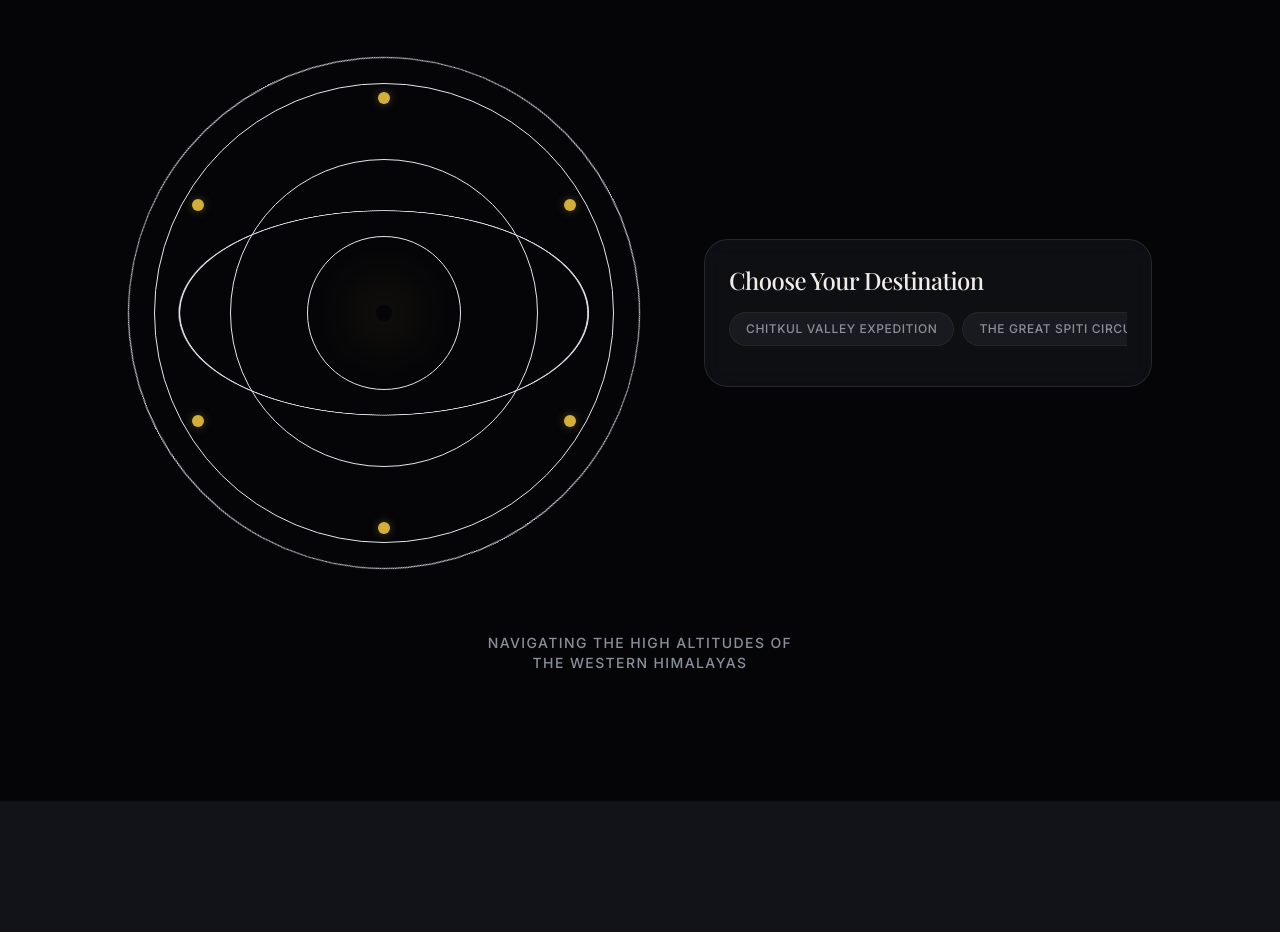
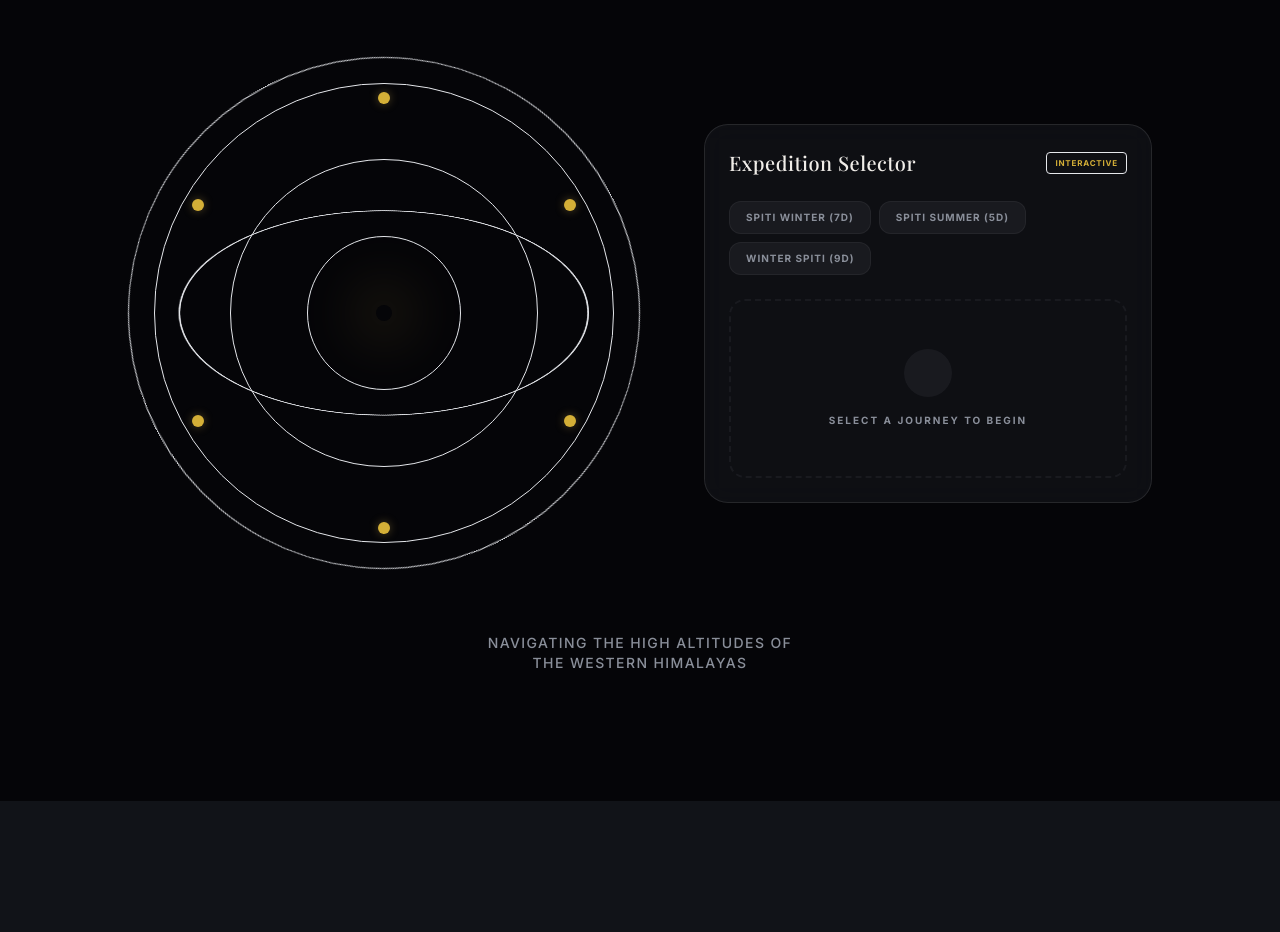
Before and after one commit to coder911i/baspa-tours-and-travels, a Next.js app: page / in a window 1280 px wide. Shown: the part 2520-3452 px from the top of the page. Built offline with nearby package versions, Linux system fonts and the light colour scheme; a web font is replaced by a local one.

Commit message:
fix: sync TripSelector IDs with tours data to resolve loading stuck state

```diff
--- a/src/components/TripSelector.tsx
+++ b/src/components/TripSelector.tsx
@@ -5,17 +5,11 @@ import { motion, AnimatePresence } from 'framer-motion';
 import { useWeather } from '@/lib/useWeather';
 import { cn } from '@/lib/utils';
 
+// These IDs MUST match the IDs in src/lib/data/tours.ts
 const destinations = [
-  { id: "chitkul-valley-expedition", name: "Chitkul Valley Expedition", days: 7, lat: 31.3497, lon: 78.4428, location: "Chitkul" },
-  { id: "spiti-circuit", name: "The Great Spiti Circuit", days: 10, lat: 32.2461, lon: 78.0153, location: "Kaza, Spiti" },
-  { id: "kinnaur-apple-trail", name: "Kinnaur Apple Trail", days: 6, lat: 31.5885, lon: 78.2674, location: "Kalpa, Kinnaur" },
-  { id: "pin-parvati-pass", name: "Pin Parvati Pass Trek", days: 12, lat: 31.7833, lon: 77.5167, location: "Kullu" },
-  { id: "kalpa-starlight-retreat", name: "Kalpa Starlight Retreat", days: 5, lat: 31.5185, lon: 78.2595, location: "Kalpa" },
-  { id: "zanskar-hidden-valley", name: "Zanskar Hidden Valley", days: 14, lat: 33.4333, lon: 76.2167, location: "Padum, Zanskar" },
-  { id: "rohtang-lahaul-loop", name: "Rohtang & Lahaul Loop", days: 6, lat: 32.2985, lon: 77.0685, location: "Keylong, Lahaul" },
-  { id: "himalayan-photo-masterclass", name: "Himalayan Photo Masterclass", days: 8, lat: 32.2461, lon: 78.0153, location: "Spiti Valley" },
-  { id: "sangla-cultural-immersion", name: "Sangla Cultural Immersion", days: 5, lat: 31.4167, lon: 78.3333, location: "Sangla" },
-  { id: "ancient-spiti-monasteries", name: "Ancient Spiti Monasteries", days: 8, lat: 32.0998, lon: 78.3215, location: "Tabo, Spiti" },
+  { id: "spiti-valley-7d", name: "Spiti Winter (7D)", days: 7, lat: 31.3497, lon: 78.4428, location: "Chitkul" },
+  { id: "spiti-summer-4n5d", name: "Spiti Summer (5D)", days: 5, lat: 32.2461, lon: 78.0153, location: "Kaza, Spiti" },
+  { id: "winter-spiti-9d", name: "Winter Spiti (9D)", days: 9, lat: 32.2461, lon: 78.0153, location: "Kaza, Spiti" },
 ];
 
 function WeatherCard({ lat, lon, locationName }: { lat: number; lon: number; locationName: string }) {
@@ -23,20 +17,24 @@ function WeatherCard({ lat, lon, locationName }: { lat: number; lon: number; loc
 
   if (error) {
     return (
-      <div className="mt-4 p-4 rounded-2xl bg-surface/50 backdrop-blur-md border border-white/5 flex items-center justify-center">
-        <p className="text-text-muted text-sm">Weather data unavailable</p>
+      <div className="mt-4 p-4 rounded-2xl bg-surface/50 backdrop-blur-md border border-gold/10 flex items-center justify-center">
+        <p className="text-text-muted text-xs uppercase tracking-widest font-bold">Weather Unavailable</p>
       </div>
     );
   }
 
   return (
-    <div className="mt-4 p-5 rounded-2xl bg-surface/80 backdrop-blur-md border border-white/10 relative overflow-hidden">
+    <div className="mt-4 p-5 rounded-2xl bg-surface/80 backdrop-blur-md border border-gold/20 relative overflow-hidden group">
       <div className="flex justify-between items-start mb-4">
         <div>
-          <span className="text-gold text-[10px] uppercase tracking-widest block mb-1">Live Weather &middot; Updated Now</span>
+          <span className="text-gold text-[10px] uppercase tracking-[0.2em] font-bold block mb-1">Live Conditions</span>
           <h4 className="text-snow text-sm font-medium flex items-center gap-2">
             📍 {locationName}
           </h4>
+        </div>
+        <div className="flex items-center gap-1.5">
+          <div className="w-1.5 h-1.5 rounded-full bg-red-500 animate-pulse" />
+          <span className="text-[9px] text-snow/60 font-bold uppercase tracking-widest">Live</span>
         </div>
       </div>
 
@@ -50,16 +48,16 @@ function WeatherCard({ lat, lon, locationName }: { lat: number; lon: number; loc
         </div>
       ) : (
         <div className="flex items-center gap-6">
-          <div className="text-4xl font-display text-snow flex items-start">
-            {temp.toFixed(1)}
-            <span className="text-lg text-gold ml-1 mt-1 animate-pulse">°C</span>
+          <div className="text-4xl font-display text-gold flex items-start">
+            {Math.round(temp)}
+            <span className="text-lg mt-1 ml-1">°C</span>
           </div>
           <div className="space-y-1">
-            <p className="text-sm text-snow flex items-center gap-2">
-              ☁️ {condition}
+            <p className="text-xs text-snow font-bold uppercase tracking-widest flex items-center gap-2">
+               {condition}
             </p>
-            <p className="text-xs text-text-muted flex items-center gap-2">
-              💨 {wind} km/h
+            <p className="text-[10px] text-text-muted uppercase tracking-widest flex items-center gap-2">
+               Wind {wind} km/h
             </p>
           </div>
         </div>
@@ -77,12 +75,6 @@ export default function TripSelector() {
     // Dispatch custom event for ItineraryPreview to listen to
     if (typeof window !== 'undefined') {
       window.dispatchEvent(new CustomEvent('tourSelected', { detail: id }));
-
-      // Scroll to itinerary
-      const element = document.getElementById('itinerary-preview');
-      if (element) {
-        element.scrollIntoView({ behavior: 'smooth' });
-      }
     }
   };
 
@@ -90,19 +82,22 @@ export default function TripSelector() {
 
   return (
     <div className="w-full max-w-md mx-auto md:mx-0 z-20 relative">
-      <div className="glass-card p-6 rounded-3xl border border-white/10 bg-surface/30 backdrop-blur-xl">
-        <h3 className="font-display text-2xl text-snow mb-4">Choose Your Destination</h3>
+      <div className="glass-card p-6 rounded-3xl border border-gold/10 bg-charcoal/40 backdrop-blur-xl">
+        <div className="flex items-center justify-between mb-6">
+           <h3 className="font-display text-xl text-snow tracking-wide">Expedition Selector</h3>
+           <div className="px-2 py-1 bg-gold/10 border border-gold/20 rounded text-[8px] text-gold font-bold uppercase tracking-widest">Interactive</div>
+        </div>
 
-        <div className="flex gap-2 overflow-x-auto pb-4 scrollbar-hide snap-x">
+        <div className="flex flex-wrap gap-2 mb-6">
           {destinations.map(dest => (
             <button
               key={dest.id}
               onClick={() => handleSelect(dest.id)}
               className={cn(
-                "snap-start whitespace-nowrap px-4 py-2 rounded-full text-xs font-medium uppercase tracking-wider transition-all",
+                "px-4 py-2 rounded-xl text-[10px] font-bold uppercase tracking-widest transition-all duration-300 border",
                 selectedDestId === dest.id
-                  ? "bg-gold text-charcoal shadow-[0_0_15px_rgba(201,168,76,0.4)]"
-                  : "bg-white/5 text-text-muted hover:bg-white/10 hover:text-snow border border-white/5"
+                  ? "bg-gold text-charcoal border-gold shadow-[0_0_20px_rgba(201,168,76,0.3)] scale-105"
+                  : "bg-white/5 text-text-muted hover:bg-gold/10 hover:text-gold border-white/5 hover:border-gold/20"
               )}
             >
               {dest.name}
@@ -111,7 +106,7 @@ export default function TripSelector() {
         </div>
 
         <AnimatePresence mode="wait">
-          {selectedDest && (
+          {selectedDest ? (
             <motion.div
               key={selectedDest.id}
               initial={{ opacity: 0, y: 10 }}
@@ -124,7 +119,20 @@ export default function TripSelector() {
                 lon={selectedDest.lon}
                 locationName={selectedDest.location}
               />
+              <button
+                onClick={() => handleSelect(selectedDest.id)}
+                className="w-full mt-4 py-4 bg-gold/5 border border-gold/20 rounded-2xl text-[10px] text-gold font-bold uppercase tracking-[0.3em] hover:bg-gold hover:text-charcoal transition-all duration-500 shadow-[inset_0_0_20px_rgba(201,168,76,0.05)]"
+              >
+                View Digital Itinerary
+              </button>
             </motion.div>
+          ) : (
+             <div className="py-12 border-2 border-dashed border-white/5 rounded-2xl flex flex-col items-center justify-center gap-4 group">
+                <div className="w-12 h-12 rounded-full bg-white/5 flex items-center justify-center group-hover:scale-110 transition-transform duration-500">
+                   <div className="w-2 h-2 rounded-full bg-gold animate-ping" />
+                </div>
+                <p className="text-[10px] text-text-muted uppercase tracking-[0.2em] font-bold">Select a journey to begin</p>
+             </div>
           )}
         </AnimatePresence>
       </div>
```
